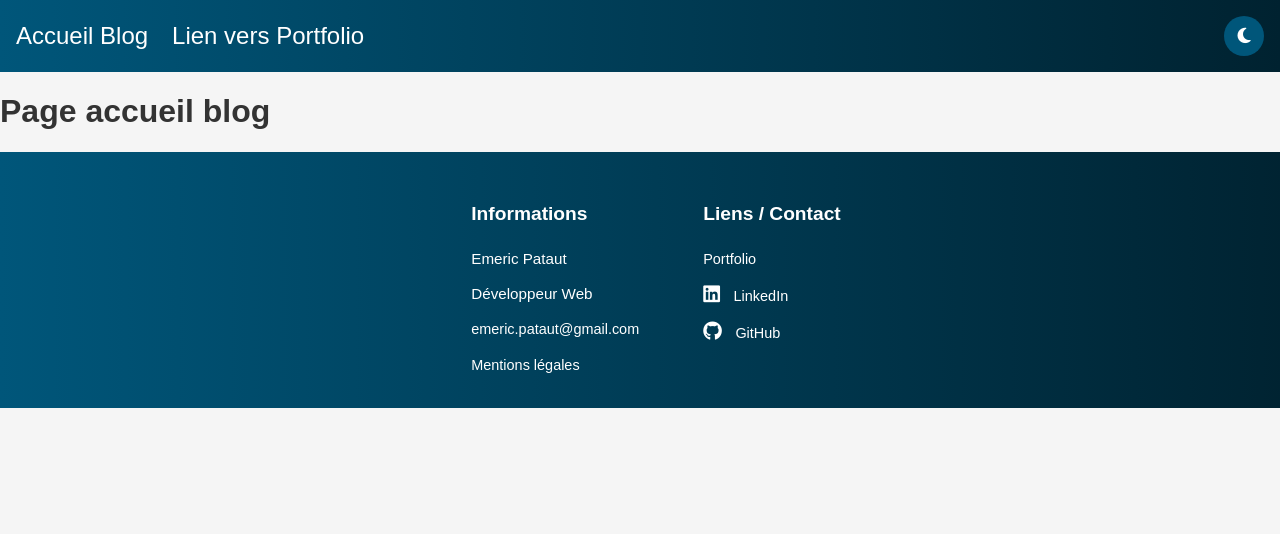
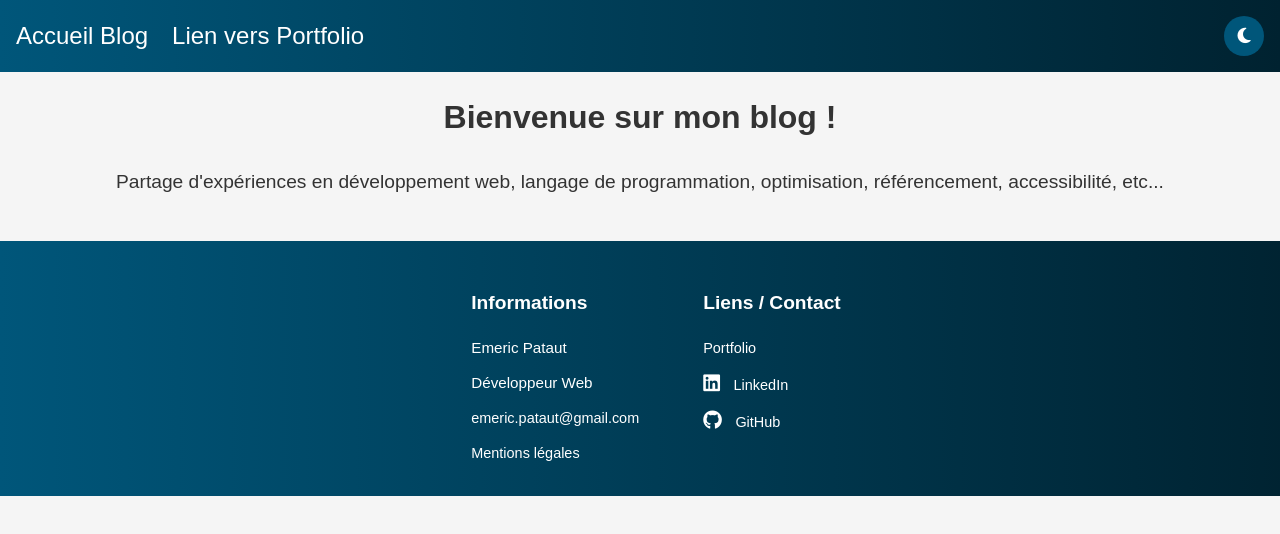
Before and after one commit to RikoDust/Blog, a React (Vite) app: page / in a window 1280 px wide. Shown: the top 534 px of the page. Built offline with nearby package versions, Linux system fonts and the light colour scheme.

Commit message:
Feat(Presentation) : ajout du composant Presentation

```diff
--- /dev/null
+++ b/src/components/Presentation/Presentation.css
@@ -0,0 +1,19 @@
+/* Section de présentation */
+.presentation {
+  display: flex;
+  flex-direction: column;
+  align-items: center;
+  text-align: center;
+  margin-bottom: 2em;
+}
+
+.presentation h1 {
+  font-size: 2rem;
+  margin-bottom: 0.5em;
+}
+
+.presentation h2 {
+  font-size: 1.2rem;
+  font-weight: 500;
+  margin-top: 1em;
+}
--- /dev/null
+++ b/src/components/Presentation/Presentation.tsx
@@ -0,0 +1,20 @@
+import './Presentation.css';
+
+
+
+const Presentation = () => {
+  return (
+    <div>
+
+        <section className="presentation">
+            <h1>Bienvenue sur mon blog !</h1>
+            <h2>Partage d'expériences en développement web, langage de programmation, optimisation, référencement, accessibilité, etc...</h2>
+        </section>
+
+    </div>
+  );
+};
+
+
+
+export default Presentation;
--- a/src/pages/Home.tsx
+++ b/src/pages/Home.tsx
@@ -1,10 +1,18 @@
+import Presentation from '../components/Presentation/Presentation';
+
+
 const Home = () => {
-  return (
-    <div>
-      <h1>Page accueil blog</h1>
+    return (
+        <div>
+            <Presentation />
 
-    </div>
-  );
+        </div>
+    );
 };
 
+
+
+
+
+
 export default Home;
```
Also changed, not shown: src/pages/Legal.tsx (+8 -0 lines).
